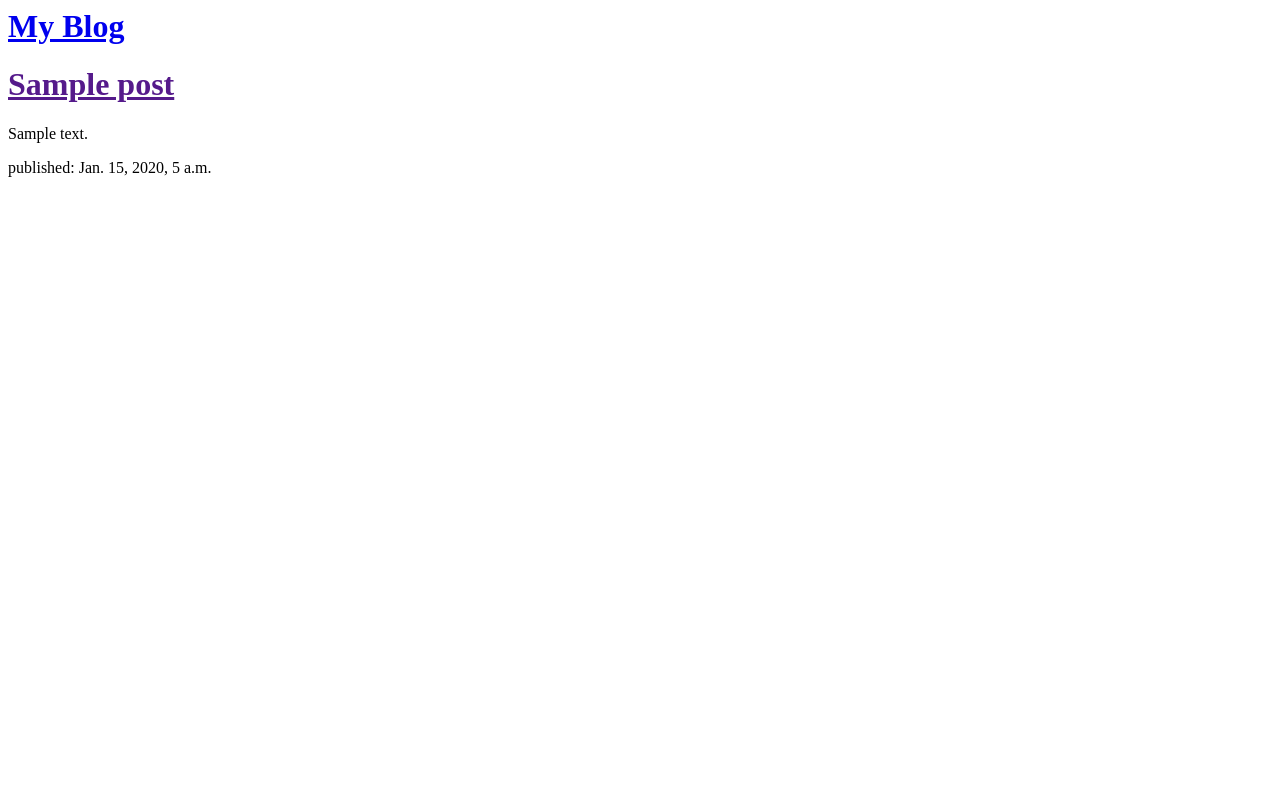
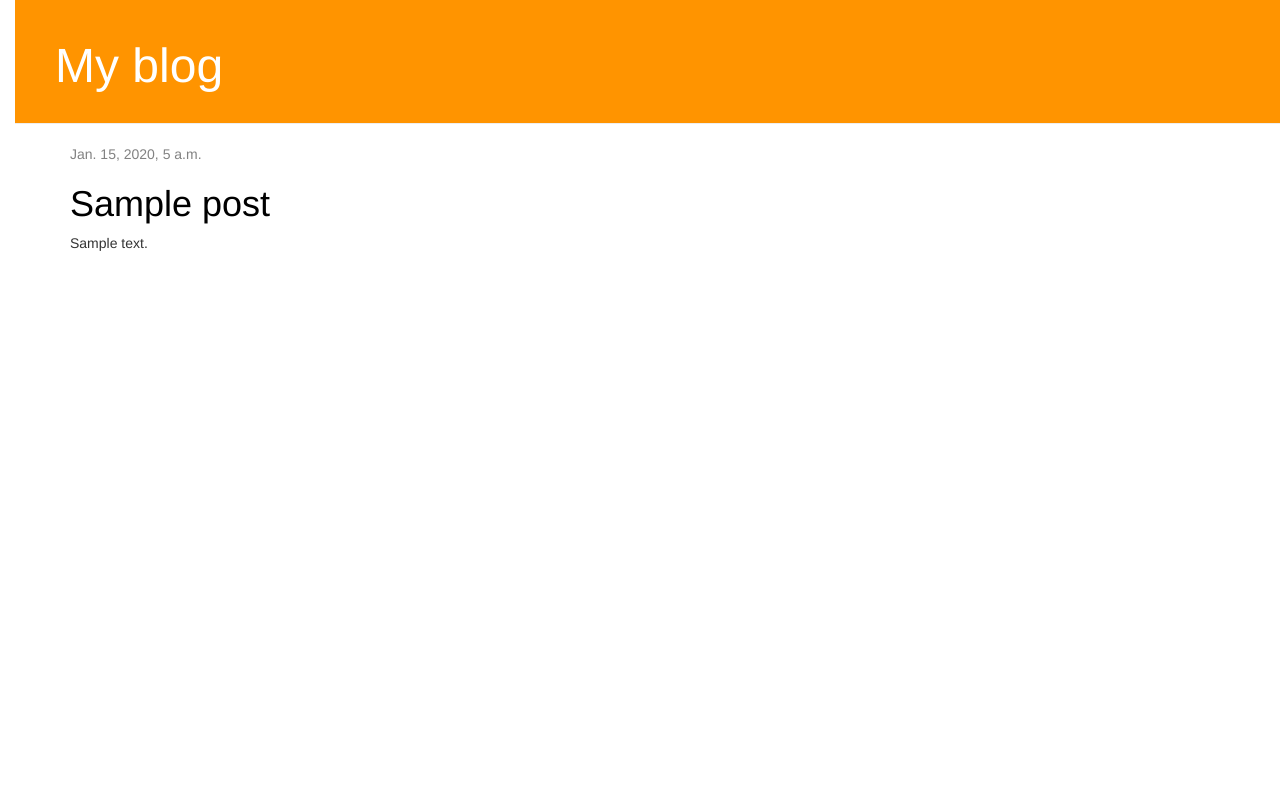
Before and after one commit to gksudo/my-first-blog, a Django app: template blog/templates/blog/post_list.html in a window 1280 px wide. Run offline with Django 3.2, Linux system fonts and the light colour scheme; the template is opened without the code that fills it: values that come from a table or form of the project are taken from there, others are empty; tables that the repository leaves empty hold one stand-in row (values such as "Sample post"); some libraries are stand-ins or nearby versions.

Commit message:
added base

```diff
--- /dev/null
+++ b/blog/static/css/blog.css
@@ -0,0 +1,55 @@
+
+h1 a {
+	color: #FCA205;
+}
+
+body {
+	padding-left: 15px;
+}
+
+.page-header {
+	    background-color: #ff9400;
+	    margin-top: 0;
+	    padding: 20px 20px 20px 40px;
+}
+
+.page-header h1, .page-header h1 a, .page-header h1 a:visited, .page-header h1 a:active {
+	    color: #ffffff;
+	    font-size: 36pt;
+	    text-decoration: none;
+}
+
+.content {
+	    margin-left: 40px;
+}
+
+h1, h2, h3, h4 {
+
+}
+
+.date {
+	    color: #828282;
+}
+
+.save {
+	    float: right;
+}
+
+.post-form textarea, .post-form input {
+	    width: 100%;
+}
+
+.top-menu, .top-menu:hover, .top-menu:visited {
+	    color: #ffffff;
+	    float: right;
+	    font-size: 26pt;
+	    margin-right: 20px;
+}
+
+.post {
+	    margin-bottom: 70px;
+}
+
+																.post h1 a, .post h1 a:visited {
+																	    color: #000000;
+																	}
--- /dev/null
+++ b/blog/templates/blog/base.html
@@ -0,0 +1,24 @@
+{% load staticfiles %}
+<html>
+	<head>
+		<title>My blog</title>
+		<link rel="stylesheet" href="//maxcdn.bootstrapcdn.com/bootstrap/3.2.0/css/bootstrap.min.css">
+		<link rel="stylesheet" href="//maxcdn.bootstrapcdn.com/bootstrap/3.2.0/css/bootstrap-theme.min.css">
+		<link href="//fonts.googleapis.com/css?family=Lobster&subset=latin,latin-ext" rel="stylesheet" type="text/css">
+		<link rel="stylesheet" href="{% static 'css/blog.css' %}">
+	</head>
+
+  <body>
+    <div class="page-header">
+        <h1><a href="/">My blog</a></h1>
+    </div>
+    <div class="content container">
+        <div class="row">
+            <div class="col-md-8">
+            {% block content %}
+            {% endblock %}
+            </div>
+        </div>
+    </div>
+</body>
+</html>
--- a/blog/templates/blog/post_list.html
+++ b/blog/templates/blog/post_list.html
@@ -1,19 +1,13 @@
-<html>
-	<head>
-		<title>My blog</title>
-	</head>
+{% extends 'blog/base.html' %}
 
-	<body>
-		<div>
-			<h1><a href="/">My Blog</a></h1>
-		</div>
-
-		{% for post in posts %}
-			<div>
-				<h1><a href="">{{ post.title }}</a></h1>
-				<p>{{ post.text | linebreaksbr }}</p>
-				<p>published: {{ post.published_date }}</p>
-			</div>
-		{% endfor %}
-	</body>
-</html>
+{% block content %}
+    {% for post in posts %}
+        <div class="post">
+            <div class="date">
+                {{ post.published_date }}
+            </div>
+            <h1><a href="">{{ post.title }}</a></h1>
+            <p>{{ post.text|linebreaksbr }}</p>
+        </div>
+    {% endfor %}
+{% endblock %}
```
